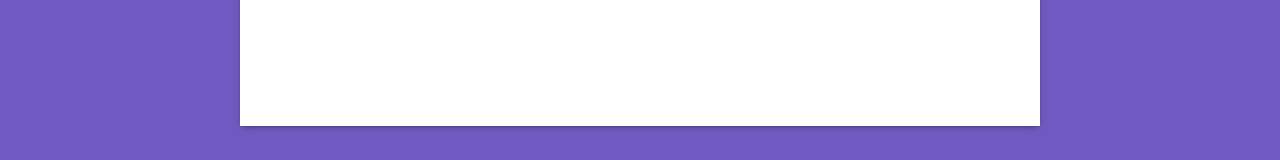
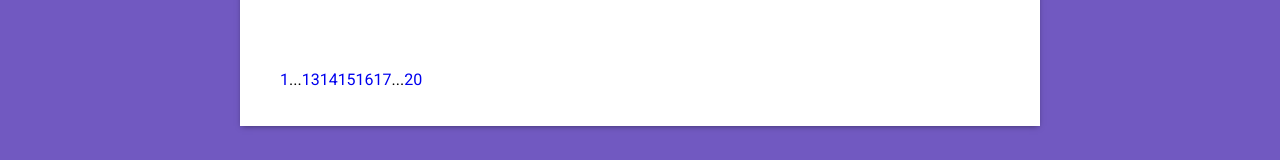
Before and after one commit to ElisioWander/gym-manager, a website: page src/app/views/instructors/index.html in a window 1280 px wide. Shown: the part 408-568 px from the top of the page. Drawn offline with nearby package versions, Linux system fonts and the light colour scheme; files that its build step writes are made by us from their sources.

Commit message:
gym-manager-pagination

```diff
--- a/public/script.js
+++ b/public/script.js
@@ -7,3 +7,45 @@ for(item of menuItems) {
         item.classList.add('active')
     }
 }
+
+let totalPages = 20,
+    selectedPage = 15,
+    oldPage,
+    pages = []
+
+    for(let currentPage = 1; currentPage <= totalPages; currentPage++) {
+
+        const firstAndLastPage = currentPage == 1 || currentPage == totalPages
+        const pagesAfterSelectedPage = currentPage <= selectedPage + 2
+        const pagesBeforeSelectedPage = currentPage >= selectedPage - 2
+
+        if(firstAndLastPage || pagesAfterSelectedPage && pagesBeforeSelectedPage) {
+            if(oldPage && currentPage - oldPage > 2) {
+                pages.push("...")
+            }
+
+            if(oldPage && currentPage - oldPage == 2) {
+                pages.push(oldPage + 1)
+            }
+
+            pages.push(currentPage)
+
+            oldPage = currentPage
+        }
+
+    }
+
+    const pagination = document.querySelector(".pagination")
+
+    let elements = ""
+
+    for(let page of pages) {
+        if(String(page).includes("...")) {
+            elements += `<span>${page}</span>`
+        } else {
+            elements += `<a href="?pages=${page}">${page}</a>`
+        }
+
+    }
+
+    pagination.innerHTML = elements
--- a/src/app/views/instructors/index.html
+++ b/src/app/views/instructors/index.html
@@ -44,5 +44,9 @@
       {% endfor %}
     </tbody>
   </table>
+
+  <div class="pagination">
+
+  </div>
 </div>
 {% endblock content %}
```
